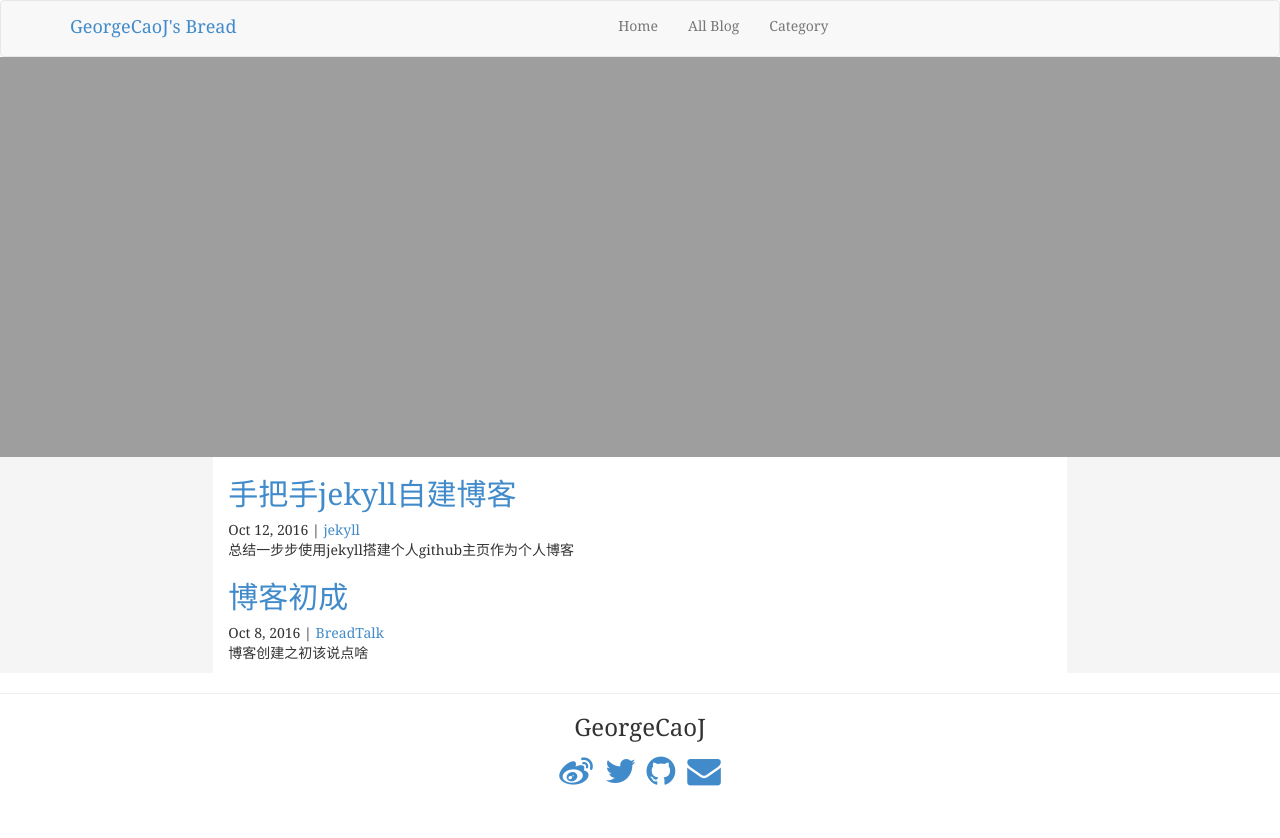
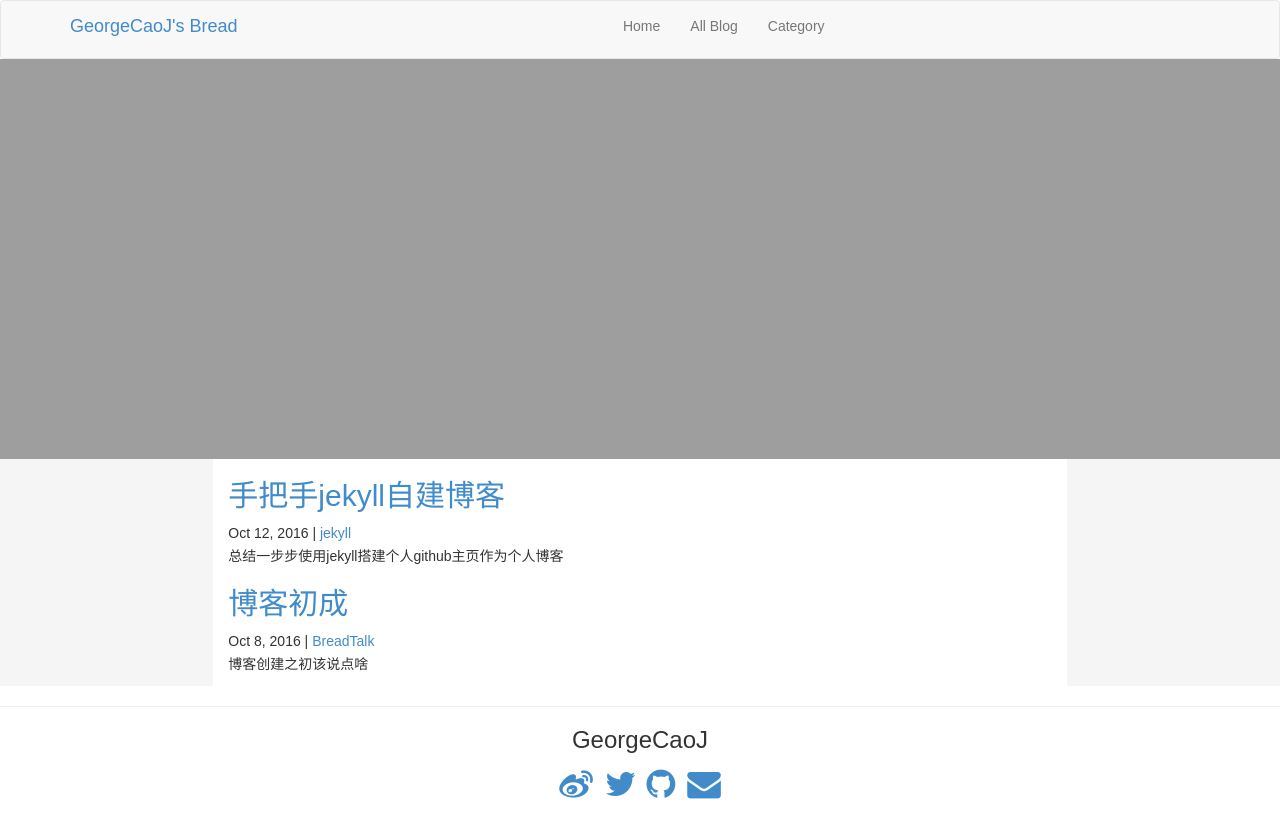
Before and after one commit to GeorgeCaoJ/blog, a Jekyll site: the page built from index.html, in a window 1280 px wide. Shown: the top 838 px of the page. Built offline with Jekyll 4.4.1, drawn with Linux system fonts in a browser that asks for light colours.

Commit message:
change the font and add body{line-height: }

```diff
--- a/css/common.css
+++ b/css/common.css
@@ -16,6 +16,10 @@
 
 .textarea{
     background-color: #fff;
+}
+
+body {
+  line-height: 1.628571;
 }
 
 .backgroundIMG{
@@ -61,5 +65,7 @@
 }
 
 body,button, input, select, textarea,h1 ,h2, h3, h4, h5, h6, p {
-    font-family: Georgia, "Times New Roman", "Microsoft YaHei", "微软雅黑", STXihei, "华文细黑", serif;
+    font-family: "Arial","Microsoft YaHei","黑体","宋体",sans-serif;
+
+
 }
--- a/css/syntax.css
+++ b/css/syntax.css
@@ -1,4 +1,4 @@
-.highlight  { background: #ffffff; }
+.highlight  { background: #eee; }
 .highlight .c { color: #999988; font-style: italic } /* Comment */
 .highlight .err { color: #a61717; background-color: #e3d2d2 } /* Error */
 .highlight .k { font-weight: bold } /* Keyword */
```
Also changed, not shown: _config.yml (line endings or trailing spaces).
